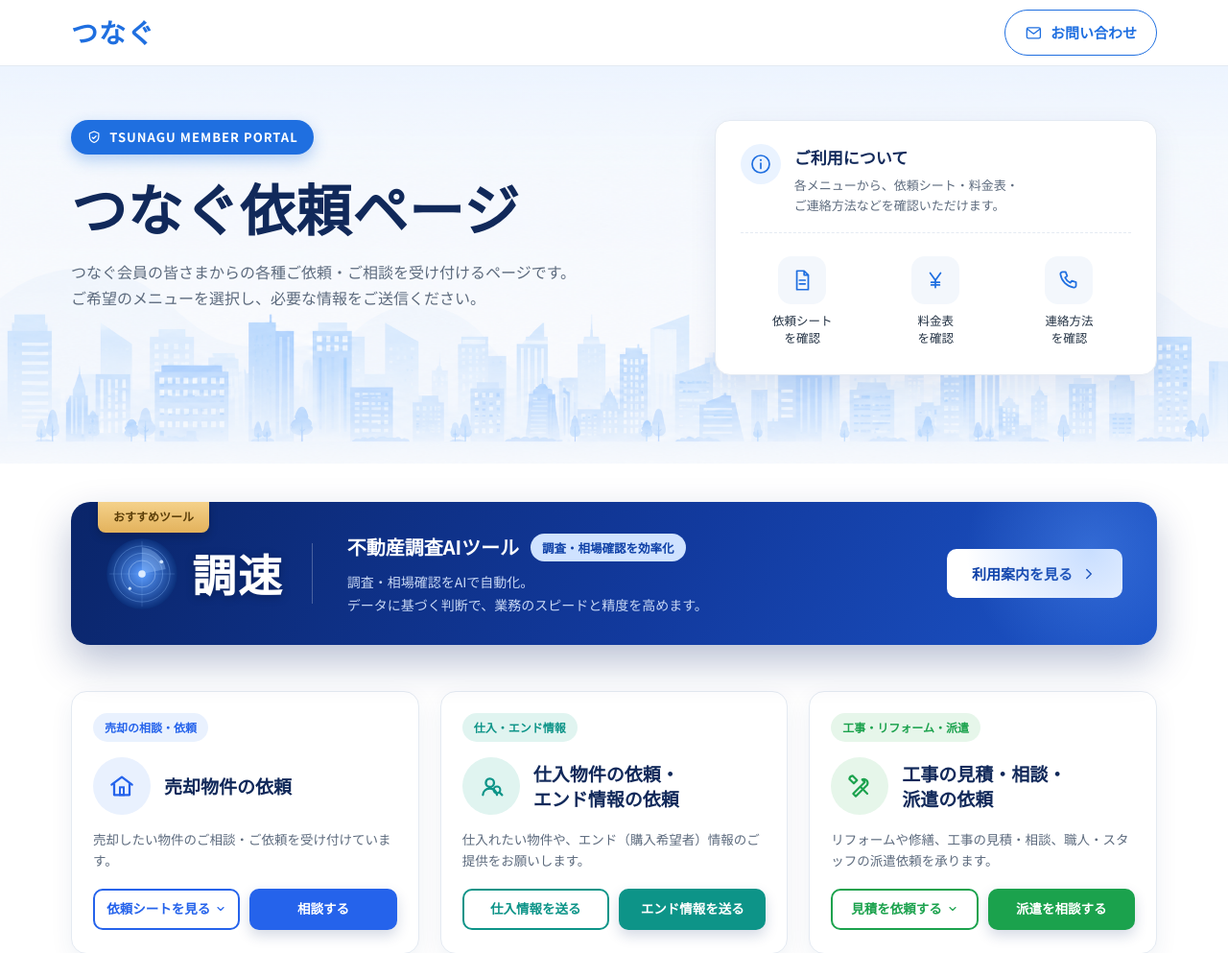
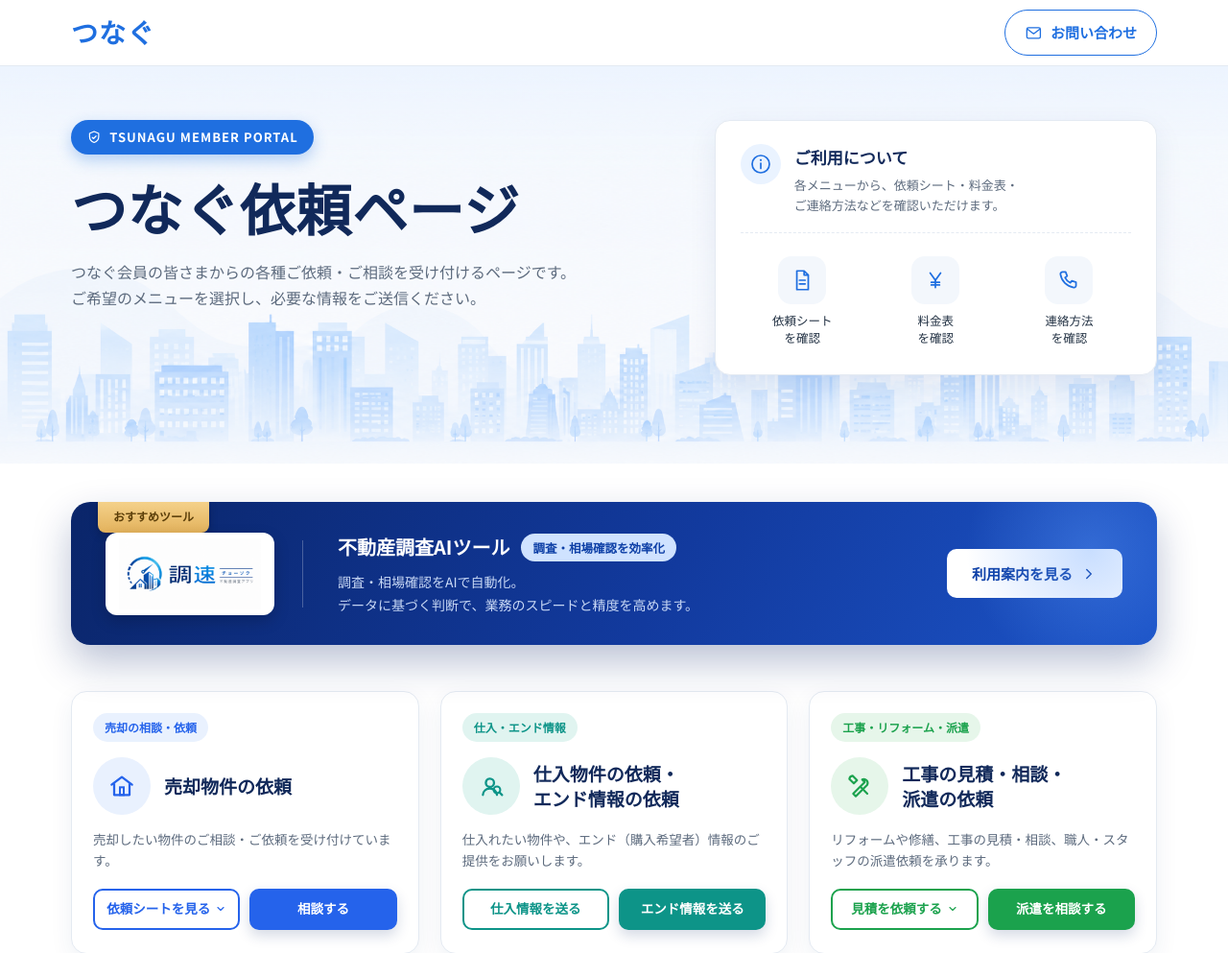
Before and after one commit to tagukichi/tsunagu, a PHP site: page / in a window 1280 px wide. Shown: the top 993 px of the page at 96% size. Run offline with PHP 8.4, Linux system fonts and the light colour scheme.

Commit message:
調速バナーの図形を支給ロゴ(cho-sokulogo_yoko.png)に差し替え
- バナー左の仮グラフィック＋「調速」テキストを横ロゴ画像に置換
- ロゴは「調速（チョーソク）」表記を含む横ロゴのため重複テキストは削除
- 暗色バナーで視認できるよう白の角丸チップで配置（レスポンシブ調整）
- 未使用の仮 chousoku-graphic.svg を削除
- README/ACFコメントを featured_logo に更新

https://claude.ai/code/session_01N1BhnTiRHf3AoeJwBWiCX3

```diff
--- a/assets/css/style.css
+++ b/assets/css/style.css
@@ -299,13 +299,14 @@ h1, h2, h3, p { margin: 0; }
   width: 1px;
   background: rgba(255, 255, 255, .25);
 }
-.featured__graphic { display: inline-flex; }
-.featured__name {
-  font-size: clamp(34px, 4vw, 46px);
-  font-weight: 900;
-  color: #fff;
-  letter-spacing: .04em;
-  text-shadow: 0 2px 10px rgba(0, 0, 0, .25);
+.featured__logo {
+  display: block;
+  height: 86px;
+  width: auto;
+  background: #fff;
+  border-radius: 12px;
+  padding: 6px 14px;
+  box-shadow: 0 6px 16px rgba(0, 0, 0, .18);
 }
 .featured__body { color: #eaf1ff; }
 .featured__product {
@@ -641,6 +642,7 @@ body.is-locked { overflow: hidden; }
   .featured__box { grid-template-columns: 1fr; gap: 16px; padding: 30px 22px 24px; text-align: left; }
   .featured__brand { padding-right: 0; }
   .featured__brand::after { display: none; }
+  .featured__logo { height: 66px; padding: 6px 12px; }
   .featured__product { font-size: 18px; }
   .featured__btn { width: 100%; justify-content: center; }
 
--- a/index.html
+++ b/index.html
@@ -121,7 +121,7 @@
 
     <!-- ============================================================
          おすすめツール（調速）バナー
-         [ACF] featured_ribbon / featured_name / featured_product
+         [ACF] featured_ribbon / featured_logo(画像) / featured_product
                featured_pill / featured_text
                featured_btn_label / featured_btn_url
     ============================================================ -->
@@ -131,10 +131,7 @@
           <span class="featured__ribbon">おすすめツール</span>
 
           <div class="featured__brand">
-            <span class="featured__graphic">
-              <img src="assets/img/chousoku-graphic.svg" alt="" width="76" height="76">
-            </span>
-            <span class="featured__name">調速</span>
+            <img class="featured__logo" src="assets/img/cho-sokulogo_yoko.png" alt="調速（チョーソク） 不動産調査アプリ">
           </div>
 
           <div class="featured__body">
```
Also changed, not shown: README.md, assets/img/chousoku-graphic.svg (deleted).
